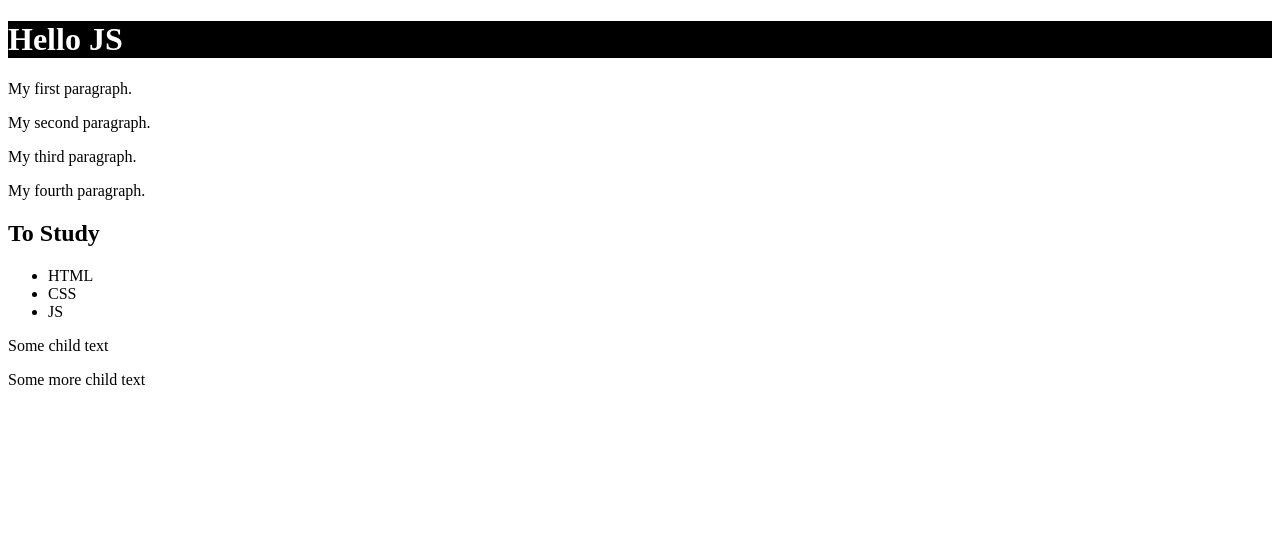
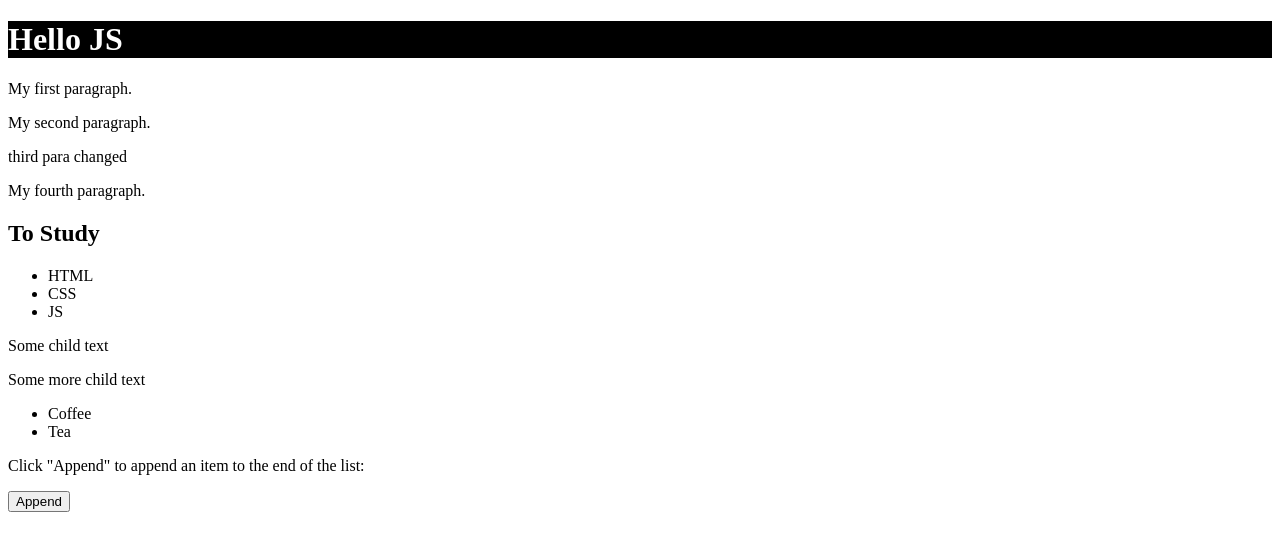
Before and after one commit to sachinkreeti/sce, a plain HTML site: page index.html in a window 1280 px wide. Drawn offline with Linux system fonts and the light colour scheme.

Commit message:
explains appendChild

```diff
--- a/index.html
+++ b/index.html
@@ -24,6 +24,15 @@
       <p id="second-child">Some more child text</p>
     </div>
 
+    <ul id="myList">
+      <li>Coffee</li>
+      <li>Tea</li>
+    </ul>
+
+    <p>Click "Append" to append an item to the end of the list:</p>
+
+    <button onclick="myFunction()">Append</button>
+
     <script src="index.js"></script>
   </body>
 </html>
--- a/index.js
+++ b/index.js
@@ -2,6 +2,22 @@ var heading = document.getElementById('heading');
 console.log('heading', heading);
 heading.innerHTML = 'Hello JS';
 
-// var secondChild = document.getElementById('second-child');
-// secondChild.parentNode // div
-// secondChild.parentNode.parentNode // body
+// parentNode
+var secondChild = document.getElementById('second-child');
+secondChild.parentNode // div
+secondChild.parentNode.parentNode // body
+
+// getElementByTagName
+var pList = document.getElementsByTagName('p') // returns a collection
+pList[2] // returns the third element
+pList[2].innerHTML = 'third para changed'
+
+// creating a new element and adding it to the DOM
+function myFunction() {
+  // Create an "li" node:
+  const node = document.createElement("li");
+  node.innerHTML = 'Water'
+
+  // Append the "li" node to the list:
+  document.getElementById("myList").appendChild(node);
+  }
```
